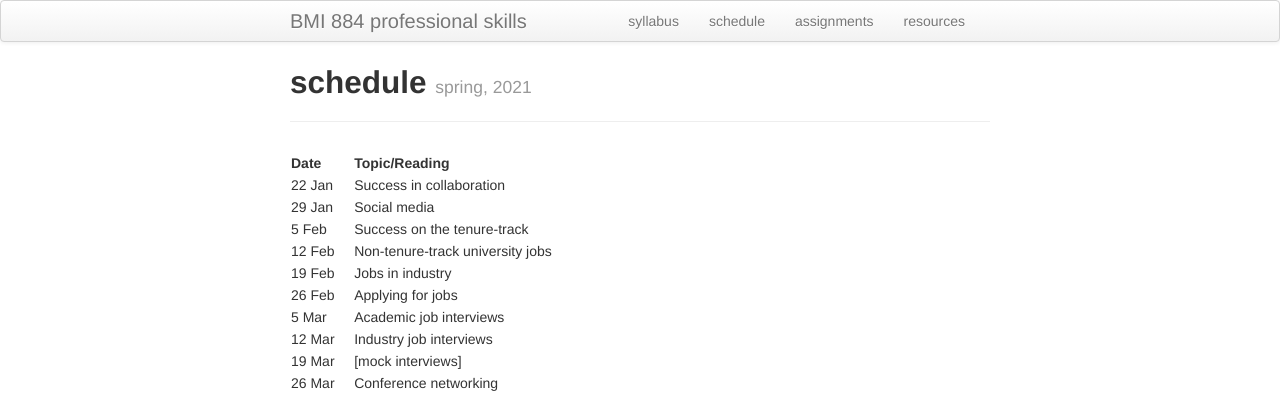
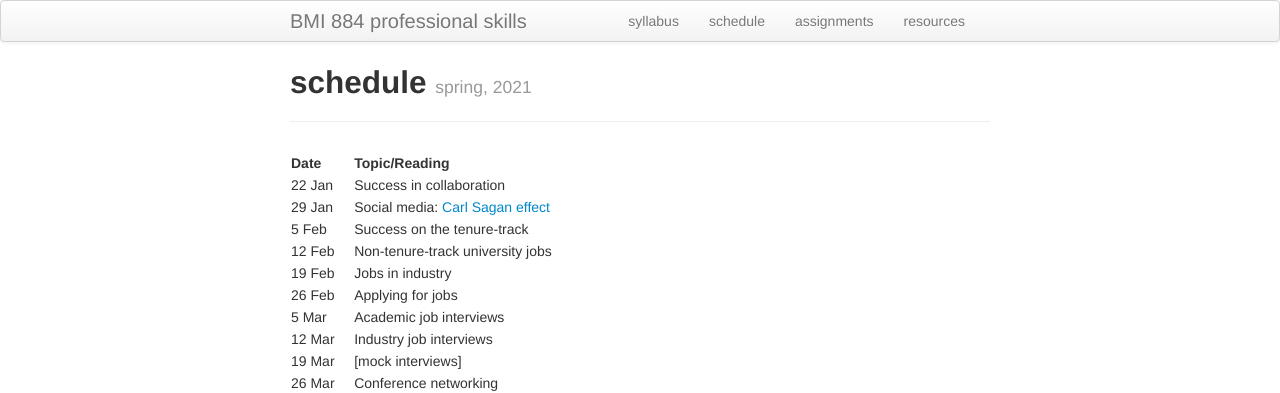
Before and after one commit to kbroman/BMI884_spring2021, a Jekyll site: the page built from schedule.md, in a window 1280 px wide. Shown: the top 393 px of the page. Built offline with Jekyll 4.4.1, drawn with Linux system fonts in a browser that asks for light colours.

Commit message:
schedule: Carl Sagan effect reading for social media day

```diff
--- a/schedule.md
+++ b/schedule.md
@@ -8,7 +8,7 @@ description: Schedule and readings for BMI 884, Biomedical data science professi
 | Date    | &nbsp;&nbsp;&nbsp;&nbsp;   | Topic/Reading  |
 | :------ | -- | :----- |
 | 22 Jan  |    | Success in collaboration |
-| 29 Jan  |    | Social media |
+| 29 Jan  |    | Social media: [Carl Sagan effect](https://doi.org/10.1523/JNEUROSCI.0086-16.2016) |
 | 5 Feb   |    | Success on the tenure-track |
 | 12 Feb  |    | Non-tenure-track university jobs |
 | 19 Feb  |    | Jobs in industry |
```
